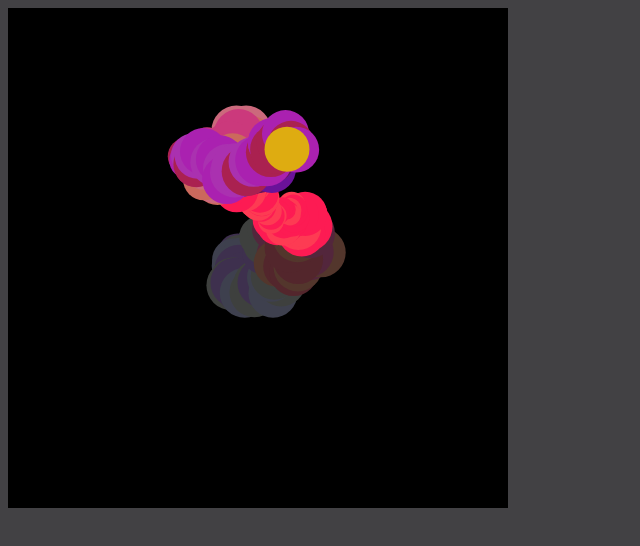
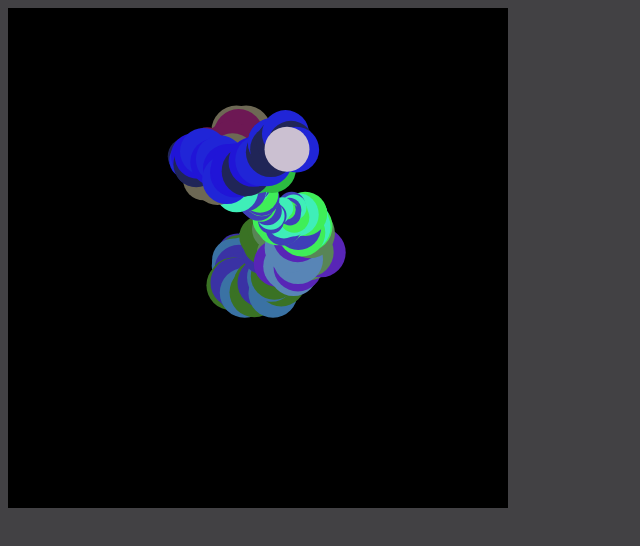
Before and after one commit to GardSteinsvik/ville-vesten, a plain HTML site: page index.html in a window 1280 px wide. Shown: the whole page, without its empty margins (0-640 px from the left). Drawn offline with Linux system fonts and the light colour scheme.

Commit message:
Added new random color generator

```diff
--- a/index.html
+++ b/index.html
@@ -90,12 +90,7 @@
     drawCircle();
 
     function getRandomColor() {
-        var letters = '0123456789ABCDEF';
-        var color = '#';
-        for (var i = 0; i < 6; i++) {
-            color += letters[Math.floor(Math.random() * 16)];
-        }
-        return color;
+        return '#'+(Math.random()*0xFFFFFF<<0).toString(16);
     }
 
     function nextColor(color) {
```
